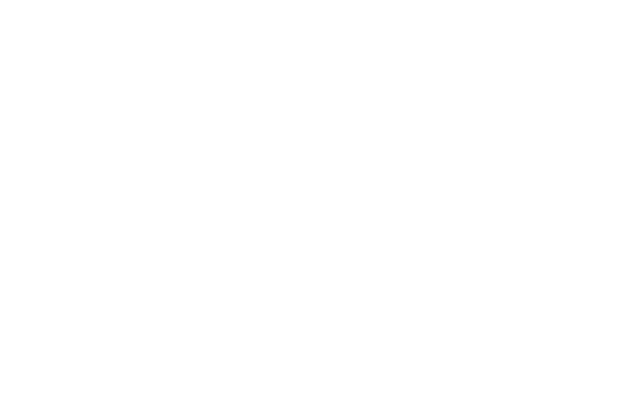
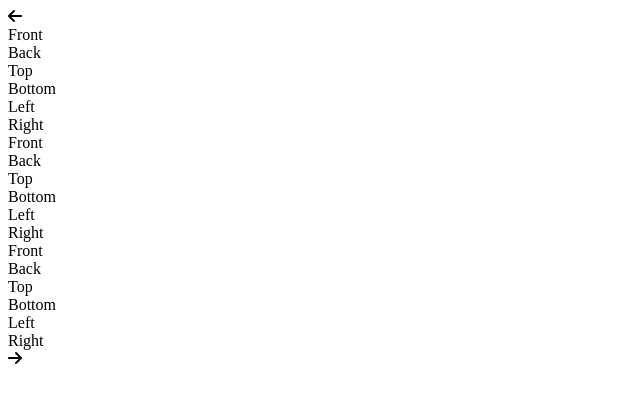
Before and after one commit to tod619/slidshow_3d_effect, a plain HTML site: page index.html in a window 1280 px wide. Shown: the whole page, without its empty margins (0-640 px from the left). Drawn offline with Linux system fonts and the light colour scheme.

Commit message:
Add html for cubes + icons in index.html file

```diff
--- a/index.html
+++ b/index.html
@@ -11,6 +11,49 @@
 
 <body>
 
+    <div class="container">
+        <div class="viewport">
+
+            <div class="control left-arrow">
+                <i class="fas fa-arrow-left"></i>
+            </div>
+
+            <div class="cube cube-1">
+                <div class="face front">Front</div>
+                <div class="face back">Back</div>
+                <div class="face top">Top</div>
+                <div class="face bottom">Bottom</div>
+                <div class="face left">Left</div>
+                <div class="face right">Right</div>
+            </div>
+
+            <div class="cube cube-2">
+                <div class="face front">Front</div>
+                <div class="face back">Back</div>
+                <div class="face top">Top</div>
+                <div class="face bottom">Bottom</div>
+                <div class="face left">Left</div>
+                <div class="face right">Right</div>
+            </div>
+
+            <div class="cube cube-3">
+                <div class="face front">Front</div>
+                <div class="face back">Back</div>
+                <div class="face top">Top</div>
+                <div class="face bottom">Bottom</div>
+                <div class="face left">Left</div>
+                <div class="face right">Right</div>
+            </div>
+
+            <div class="control right-arrow">
+                <i class="fas fa-arrow-right"></i>
+            </div>
+
+
+
+        </div>
+    </div>
+
     <script src="https://kit.fontawesome.com/15e65efbb4.js" crossorigin="anonymous"></script>
     <script src="app.js"></script>
 </body>
```
